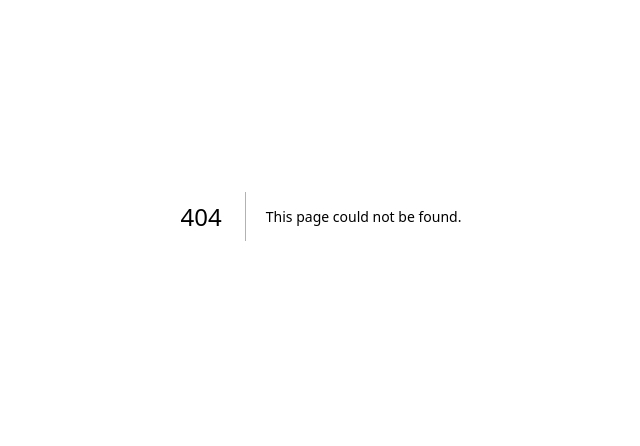
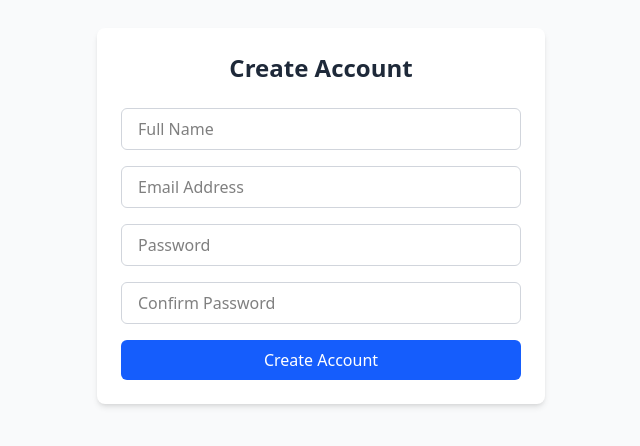
Before and after one commit to dewstouh/quick-status, a Next.js app in the folder apps/web/: page /register in a window 1280 px wide. Before the commit this address had no page. Shown: the part 184-630 px from the top of the page, without its empty margins (319-959 px from the left). Built offline with nearby package versions, Linux system fonts and the light colour scheme.

Commit message:
feat(web/register): initial registration page

```diff
--- /dev/null
+++ b/apps/web/app/(auth)/_components/RegisterForm.tsx
@@ -0,0 +1,121 @@
+'use client'
+
+import { useState } from 'react'
+
+interface FormData {
+  email: string
+  password: string
+  confirmPassword: string
+  name: string
+}
+
+interface FormErrors {
+  email?: string
+  password?: string
+  confirmPassword?: string
+  name?: string
+}
+
+export function RegisterForm() {
+  const [formData, setFormData] = useState<FormData>({
+    email: '',
+    password: '',
+    confirmPassword: '',
+    name: ''
+  })
+
+  const [errors, setErrors] = useState<FormErrors>({})
+  const [isLoading, setIsLoading] = useState(false)
+
+  const validateForm = (): boolean => {
+    const newErrors: FormErrors = {}
+
+    if (!formData.name.trim()) newErrors.name = 'Name is required'
+    if (!formData.email.trim()) newErrors.email = 'Email is required'
+    if (!/\S+@\S+\.\S+/.test(formData.email)) newErrors.email = 'Invalid email format'
+    if (formData.password.length < 6) newErrors.password = 'Password must be at least 6 characters'
+    if (formData.password !== formData.confirmPassword) newErrors.confirmPassword = 'Passwords do not match'
+
+    setErrors(newErrors)
+    return Object.keys(newErrors).length === 0
+  }
+
+  const handleSubmit = async (e: React.FormEvent) => {
+    e.preventDefault()
+    if (!validateForm()) return
+
+    setIsLoading(true)
+    try {
+      // await registerUser(formData)
+    } catch (error) {
+      console.error('Registration failed:', error)
+    } finally {
+      setIsLoading(false)
+    }
+  }
+
+  const handleChange = (field: keyof FormData) => (e: React.ChangeEvent<HTMLInputElement>) => {
+    setFormData(prev => ({ ...prev, [field]: e.target.value }))
+    if (errors[field]) setErrors(prev => ({ ...prev, [field]: undefined }))
+  }
+
+  return (
+    <div className="w-full max-w-md mx-auto p-6 bg-white rounded-lg shadow-md">
+      <h2 className="text-2xl font-bold text-center mb-6 text-gray-800">Create Account</h2>
+
+      <form onSubmit={handleSubmit} className="space-y-4">
+        <div>
+          <input
+            type="text"
+            placeholder="Full Name"
+            value={formData.name}
+            onChange={handleChange('name')}
+            className="w-full px-4 py-2 border border-gray-300 rounded-md focus:ring-2 focus:ring-blue-500 focus:border-transparent outline-none"
+          />
+          {errors.name && <p className="text-red-500 text-sm mt-1">{errors.name}</p>}
+        </div>
+
+        <div>
+          <input
+            type="email"
+            placeholder="Email Address"
+            value={formData.email}
+            onChange={handleChange('email')}
+            className="w-full px-4 py-2 border border-gray-300 rounded-md focus:ring-2 focus:ring-blue-500 focus:border-transparent outline-none"
+          />
+          {errors.email && <p className="text-red-500 text-sm mt-1">{errors.email}</p>}
+        </div>
+
+        <div>
+          <input
+            type="password"
+            placeholder="Password"
+            value={formData.password}
+            onChange={handleChange('password')}
+            className="w-full px-4 py-2 border border-gray-300 rounded-md focus:ring-2 focus:ring-blue-500 focus:border-transparent outline-none"
+          />
+          {errors.password && <p className="text-red-500 text-sm mt-1">{errors.password}</p>}
+        </div>
+
+        <div>
+          <input
+            type="password"
+            placeholder="Confirm Password"
+            value={formData.confirmPassword}
+            onChange={handleChange('confirmPassword')}
+            className="w-full px-4 py-2 border border-gray-300 rounded-md focus:ring-2 focus:ring-blue-500 focus:border-transparent outline-none"
+          />
+          {errors.confirmPassword && <p className="text-red-500 text-sm mt-1">{errors.confirmPassword}</p>}
+        </div>
+
+        <button
+          type="submit"
+          disabled={isLoading}
+          className="w-full bg-blue-600 text-white py-2 px-4 rounded-md hover:bg-blue-700 disabled:opacity-50 disabled:cursor-not-allowed transition-colors font-medium"
+        >
+          {isLoading ? 'Creating Account...' : 'Create Account'}
+        </button>
+      </form>
+    </div>
+  )
+}
--- /dev/null
+++ b/apps/web/app/(auth)/register/page.tsx
@@ -0,0 +1,9 @@
+import { RegisterForm } from '../_components/RegisterForm'
+
+export default function RegisterPage() {
+  return (
+    <div className="min-h-screen bg-gray-50 flex items-center justify-center py-12 px-4 sm:px-6 lg:px-8">
+      <RegisterForm />
+    </div>
+  )
+}
```
